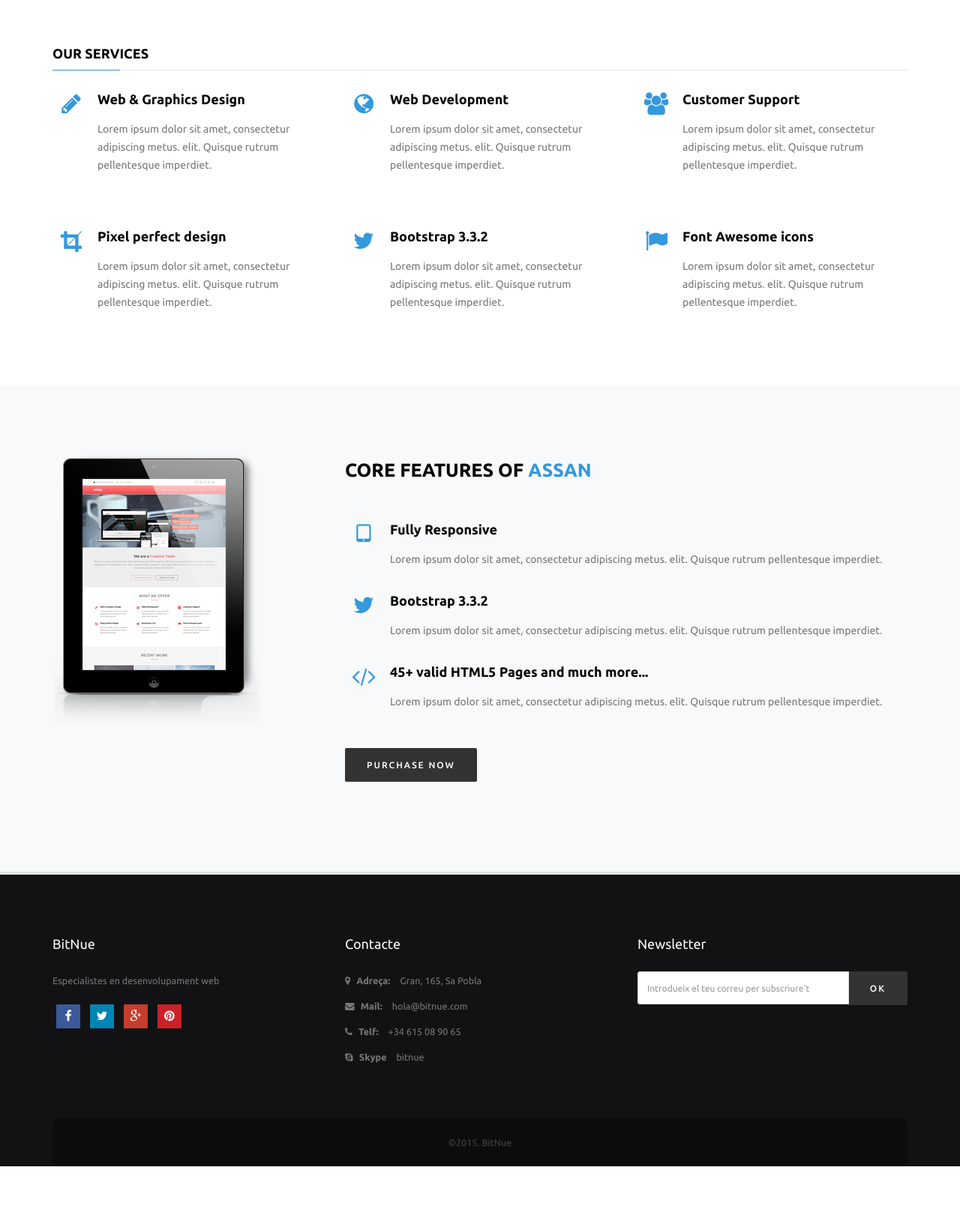
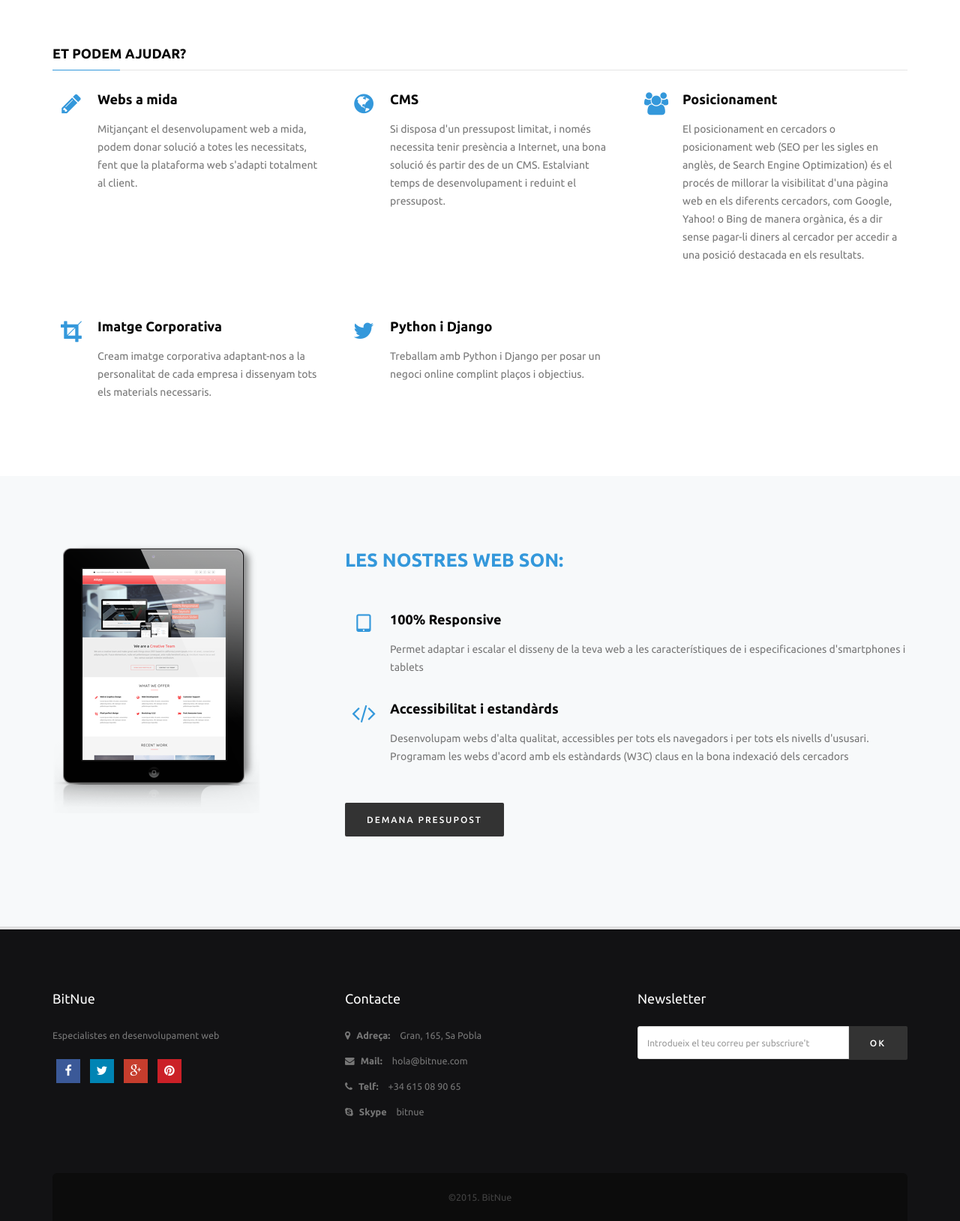
Before and after one commit to cardellcr/BitNue, a Django app: page /bitnue/services in a window 1280 px wide. Shown: the part 578-2207 px from the top of the page at 75% size. Before the commit the page ends 2134 px from the top, so only its background shows below. Run offline with Django 3.2, Linux system fonts and the light colour scheme; some libraries are stand-ins or nearby versions.

Commit message:
desing fix and catalan translation

```diff
--- a/web/templates/contact.html
+++ b/web/templates/contact.html
@@ -32,6 +32,7 @@
     <div class="container">
         <div id="map-canvas"></div>
     </div><!--.container-->
+    <div id="contactTag"></div>
     <div class="divide60"></div>
     <div class="container">
         <div class="row">
--- a/web/templates/index.html
+++ b/web/templates/index.html
@@ -24,7 +24,7 @@
                                 <p>
                                     Desenvolupam projectes web i d'Enginyeria de Telecomunicacions
                                 </p>
-                                <p><a href="#" class="btn btn-lg border-white">Purchase Now</a></p>
+                                <p><a href=" {% url 'contact' %}#contactTag " class="btn btn-lg border-white">Demana presupost</a></p>
                             </div>
                         </figcaption>
                     </figure>
--- a/web/templates/services.html
+++ b/web/templates/services.html
@@ -32,11 +32,11 @@
 <div class="container">
     <div class="row">
         <div class="col-md-6 margin20">
-            <h3 class="heading">Better Services Provide by us</h3>
+            <h3 class="heading">Serveis que oferim</h3>
             <p>
-                Sed ut perspiciatis unde omnis iste natus error sit voluptatem accusantium doloremque laudantium, totam rem aperiam, eaque ipsa quae ab illo inventore veritatis et quasi architecto beatae vitae dicta sunt explicabo. Nemo enim ipsam voluptatem quia voluptas sit aspernatur aut odit aut fugit, sed quia consequuntur magni. Dolores eos qui ratione voluptatem sequi nesciunt. Neque porro quisquam est, qui dolorem ipsum
+                Bitnue ofereix tota una gama de productes perque la seva empresa destaqui a internet
             </p>
-            <p><a href="#" class="btn btn-theme-bg">Hire us</a></p>
+            <p><a href=" {% url 'contact' %}#contactTag " class="btn btn-theme-bg">Demana presupost</a></p>
         </div>
         <div class="col-md-6">
             <img src="{% static 'img/showcase-1.jpg' %}" class="img-responsive" alt="">
@@ -47,7 +47,7 @@
 <div class="container">
     <div class="row">
         <div class="col-md-12">
-            <h3 class="heading">Our Services</h3>
+            <h3 class="heading">Et podem ajudar?</h3>
         </div>
     </div>
     <div class="row">
@@ -57,9 +57,9 @@
                     <i class="fa fa-pencil"></i>
                 </div><!--services icon-->
                 <div class="services-box-info">
-                    <h4>Web &AMP; Graphics Design</h4>
+                    <h4>Webs a mida</h4>
                     <p>
-                        Lorem ipsum dolor sit amet, consectetur adipiscing metus. elit. Quisque rutrum pellentesque imperdiet.
+                        Mitjançant el desenvolupament web a mida, podem donar solució a totes les necessitats, fent que la plataforma web s'adapti totalment al client.
                     </p>
                 </div>
             </div><!--services box-->
@@ -70,9 +70,9 @@
                     <i class="fa fa-globe"></i>
                 </div><!--services icon-->
                 <div class="services-box-info">
-                    <h4>Web Development</h4>
+                    <h4>CMS</h4>
                     <p>
-                        Lorem ipsum dolor sit amet, consectetur adipiscing metus. elit. Quisque rutrum pellentesque imperdiet.
+                        Si disposa d'un pressupost limitat, i només necessita tenir presència a Internet, una bona solució és partir des de un CMS. Estalviant temps de desenvolupament i reduint el pressupost.
                     </p>
                 </div>
             </div><!--services box-->
@@ -83,9 +83,9 @@
                     <i class="fa fa-users"></i>
                 </div><!--services icon-->
                 <div class="services-box-info">
-                    <h4>Customer Support</h4>
+                    <h4>Posicionament</h4>
                     <p>
-                        Lorem ipsum dolor sit amet, consectetur adipiscing metus. elit. Quisque rutrum pellentesque imperdiet.
+                        El posicionament en cercadors o posicionament web (SEO per les sigles en anglès, de Search Engine Optimization) és el procés de millorar la visibilitat d'una pàgina web en els diferents cercadors, com Google, Yahoo! o Bing de manera orgànica, és a dir sense pagar-li diners al cercador per accedir a una posició destacada en els resultats.
                     </p>
                 </div>
             </div><!--services box-->
@@ -99,9 +99,9 @@
                     <i class="fa fa-crop"></i>
                 </div><!--services icon-->
                 <div class="services-box-info">
-                    <h4>Pixel perfect design</h4>
+                    <h4>Imatge Corporativa</h4>
                     <p>
-                        Lorem ipsum dolor sit amet, consectetur adipiscing metus. elit. Quisque rutrum pellentesque imperdiet.
+                        Cream imatge corporativa adaptant-nos a la personalitat de cada empresa i dissenyam tots els materials necessaris.
                     </p>
                 </div>
             </div><!--services box-->
@@ -112,30 +112,16 @@
                     <i class="fa fa-twitter"></i>
                 </div><!--services icon-->
                 <div class="services-box-info">
-                    <h4>Bootstrap 3.3.2</h4>
+                    <h4>Python i Django</h4>
                     <p>
-                        Lorem ipsum dolor sit amet, consectetur adipiscing metus. elit. Quisque rutrum pellentesque imperdiet.
+                        Treballam amb Python i Django per posar un negoci online complint plaços i objectius.
                     </p>
-                </div>
-            </div><!--services box-->
-        </div><!--services col-->
-        <div class="col-md-4 margin20">
-            <div class="services-box wow animated fadeInUp" data-wow-delay="0.6s">
-                <div class="services-box-icon">
-                    <i class="fa fa-flag"></i>
-                </div><!--services icon-->
-                <div class="services-box-info">
-                    <h4>Font Awesome icons</h4>
-                    <p>
-                        Lorem ipsum dolor sit amet, consectetur adipiscing metus. elit. Quisque rutrum pellentesque imperdiet.
-
-                    </p>
-
                 </div>
             </div><!--services box-->
         </div><!--services col-->
     </div><!--services row-->
 </div><!--.container-->
+
 <div class="divide60"></div>
 <section id="services-bg-wrap">
     <div class="container">
@@ -144,43 +130,33 @@
                 <img src="{% static 'img/mockup-ipad.png' %}" class="img-responsive" alt="mockup">
             </div>
             <div class="col-md-8 col-xs-12 service-3-meta">
-                <h1>Core features of <span class="colored-text">assan</span></h1>
+                <h1><span class="colored-text">Les nostres web son:</span></h1>
                 <div class="services-box margin30">
                     <div class="services-box-icon">
                         <i class="fa fa-tablet"></i>
                     </div><!--services icon-->
                     <div class="services-box-info">
-                        <h4>Fully Responsive</h4>
+                        <h4>100% Responsive</h4>
                         <p>
-                            Lorem ipsum dolor sit amet, consectetur adipiscing metus. elit. Quisque rutrum pellentesque imperdiet.
+                            Permet adaptar i escalar el disseny de la teva web a les característiques de i especificaciones d'smartphones i tablets
                         </p>
                     </div>
                 </div><!--service box-->
                  <div class="services-box margin30">
                     <div class="services-box-icon">
-                        <i class="fa fa-twitter"></i>
-                    </div><!--services icon-->
-                    <div class="services-box-info">
-                        <h4>Bootstrap 3.3.2</h4>
-                        <p>
-                            Lorem ipsum dolor sit amet, consectetur adipiscing metus. elit. Quisque rutrum pellentesque imperdiet.
-                        </p>
-                    </div>
-                </div><!--service box-->
-
-                 <div class="services-box margin30">
-                    <div class="services-box-icon">
                         <i class="fa fa-code"></i>
                     </div><!--services icon-->
                     <div class="services-box-info">
-                        <h4>45+ valid HTML5 Pages and much more...</h4>
+                        <h4>Accessibilitat i estandàrds</h4>
                         <p>
-                            Lorem ipsum dolor sit amet, consectetur adipiscing metus. elit. Quisque rutrum pellentesque imperdiet.
+                            Desenvolupam webs d'alta qualitat, accessibles per tots els navegadors i per tots els nivells d'ususari.
+                            Programam les webs d'acord amb els estàndards (W3C) claus en la bona indexació dels cercadors
                         </p>
                     </div>
                     <div class="divide30"></div>
-                    <p><a href="#" class="btn btn-theme-dark btn-lg">Purchase Now</a></p>
+                    <p><a href=" {% url 'contact' %}#contactTag " class="btn btn-theme-dark btn-lg">Demana presupost</a></p>
                 </div><!--service box-->
+
             </div>
         </div>
     </div>
```
